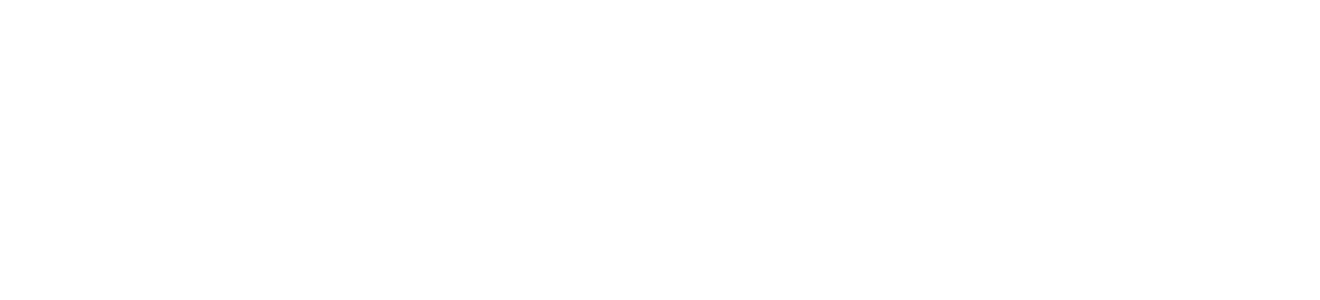
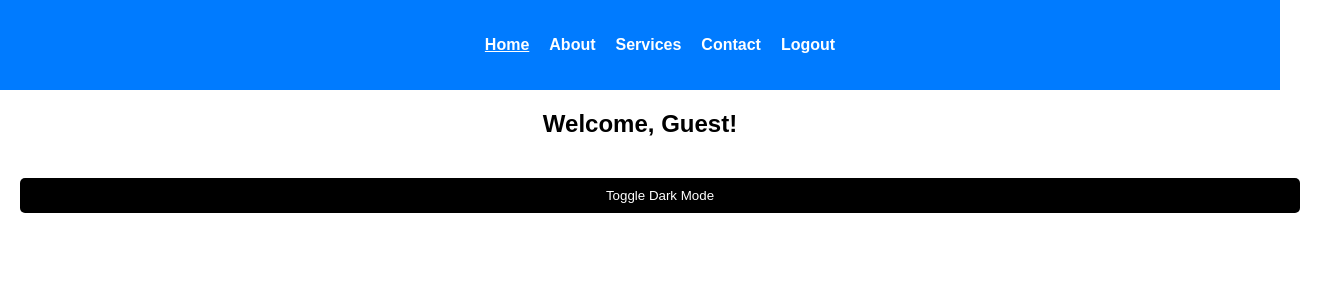
Before and after one commit to jariusismyname/ticketing_system_new_latest, a React (Create React App) app in the folder frontend/: page /home in a window 1280 px wide. Before the commit this address had no page. Shown: the top 300 px of the page, 1320 px wide, since content can reach past the window. Built offline with nearby package versions, Linux system fonts and the light colour scheme.

Commit message:
may home na bro

```diff
--- a/frontend/src/App.js
+++ b/frontend/src/App.js
@@ -1,6 +1,7 @@
 import { Routes, Route } from "react-router-dom";
 import Login from "./pages/Login";
 import Register from "./pages/Register";
+import Home from "./pages/Home";
 import { ToastContainer } from "react-toastify";
 import "./App.css";
 
@@ -10,6 +11,7 @@
       <ToastContainer />
       <Routes>
         <Route path="/" element={<Login />} />
+        <Route path="/home" element={<Home />} />
         <Route path="/login" element={<Login />} />
         <Route path="/register" element={<Register />} />
       </Routes>
--- /dev/null
+++ b/frontend/src/pages/Home.css
@@ -0,0 +1,61 @@
+body {
+    font-family: Arial, sans-serif;
+    margin: 0;
+    padding: 0;
+    text-align: center;
+    transition: background 0.3s;
+  }
+
+  header {
+    background: #007bff;
+    padding: 20px;
+    color: white;
+  }
+
+  nav ul {
+    display: flex;
+    justify-content: center;
+    list-style: none;
+    gap: 20px;
+  }
+
+  nav ul li a {
+    text-decoration: none;
+    color: white;
+    font-weight: bold;
+  }
+
+  .nav-link.active {
+    text-decoration: underline;
+  }
+
+  #scrollToTop {
+    display: none;
+    position: fixed;
+    bottom: 20px;
+    right: 20px;
+    background: #007bff;
+    color: white;
+    padding: 10px;
+    border: none;
+    cursor: pointer;
+    border-radius: 5px;
+  }
+
+  #scrollToTop.show {
+    display: block;
+  }
+
+  #darkMode {
+    margin: 20px;
+    padding: 10px;
+    background: black;
+    color: white;
+    border: none;
+    cursor: pointer;
+  }
+
+  .dark-mode {
+    background: #333;
+    color: white;
+  }
--- a/frontend/src/pages/Home.html
+++ /dev/null
@@ -1,29 +0,0 @@
-<!DOCTYPE html>
-<html lang="en">
-<head>
-    <meta charset="UTF-8">
-    <meta name="viewport" content="width=device-width, initial-scale=1.0">
-    <title>Home Page</title>
-    <link rel="stylesheet" href="style.css">
-</head>
-<body>
-
-<header>
-    <nav>
-        <ul>
-            <li><a href="#" class="nav-link active">Home</a></li>
-            <li><a href="#" class="nav-link">About</a></li>
-            <li><a href="#" class="nav-link">Services</a></li>
-            <li><a href="#" class="nav-link">Contact</a></li>
-        </ul>
-    </nav>
-</header>
-
-<section>
-    <h1 id="welcomeMsg"></h1>
-    <button id="scrollToTop">⬆ Scroll to Top</button>
-</section>
-
-<script src="home.js"></script>
-</body>
-</html>
--- a/frontend/src/pages/Home.js
+++ b/frontend/src/pages/Home.js
@@ -1,34 +1,101 @@
-document.addEventListener("DOMContentLoaded", () => {
-    console.log("Welcome to the Home Page!");
+import React, { useEffect, useState } from "react";
+import "./Home.css";
+import { useNavigate } from "react-router-dom"; // For redirection
 
-    // Navbar Active Link Highlight
-    const navLinks = document.querySelectorAll(".nav-link");
-    navLinks.forEach(link => {
-        link.addEventListener("click", () => {
-            navLinks.forEach(l => l.classList.remove("active"));
-            link.classList.add("active");
-        });
-    });
+const Home = () => {
+  const navigate = useNavigate();
+  const [username, setUsername] = useState("Guest");
+
+  useEffect(() => {
+    const storedUsername = localStorage.getItem("username");
+    if (storedUsername) {
+      setUsername(storedUsername);
+    }
 
     // Scroll to Top Button
+    window.addEventListener("scroll", handleScroll);
+
+    // Auto Logout after 1 Hour
+    const logoutTimer = setTimeout(() => {
+      localStorage.removeItem("username");
+      alert("Session Expired! Please Login Again.");
+      navigate("/login");
+    }, 3600000); // 1 hour
+
+    return () => {
+      window.removeEventListener("scroll", handleScroll);
+      clearTimeout(logoutTimer);
+    };
+  }, [navigate]);
+
+  // Scroll Event for Button Visibility
+  const handleScroll = () => {
     const scrollBtn = document.querySelector("#scrollToTop");
-    window.addEventListener("scroll", () => {
     if (window.scrollY > 300) {
       scrollBtn.classList.add("show");
     } else {
       scrollBtn.classList.remove("show");
     }
-    });
+  };
 
-    scrollBtn.addEventListener("click", () => {
+  // Scroll to Top Function
+  const scrollToTop = () => {
     window.scrollTo({
       top: 0,
-            behavior: "smooth"
+      behavior: "smooth",
     });
-    });
+  };
 
-    // Dynamic Welcome Message
-    const welcomeMsg = document.querySelector("#welcomeMsg");
-    const username = "Guest"; // You can set the username dynamically
-    welcomeMsg.textContent = `Welcome, ${username}!`;
-});
+  // Dark Mode Toggle
+  const toggleDarkMode = () => {
+    document.body.classList.toggle("dark-mode");
+  };
+
+  return (
+    <div className="home">
+      <header>
+        <nav>
+          <ul>
+            <li>
+              <a href="#" className="nav-link active">
+                Home
+              </a>
+            </li>
+            <li>
+              <a href="#" className="nav-link">
+                About
+              </a>
+            </li>
+            <li>
+              <a href="#" className="nav-link">
+                Services
+              </a>
+            </li>
+            <li>
+              <a href="#" className="nav-link">
+                Contact
+              </a>
+            </li>
+            <li>
+              <a href="/login" className="nav-link">
+                Logout
+              </a>
+            </li>
+          </ul>
+        </nav>
+      </header>
+
+      <section>
+        <h1>Welcome, {username}!</h1>
+        <button id="scrollToTop" onClick={scrollToTop}>
+          ⬆ Scroll to Top
+        </button>
+        <button onClick={toggleDarkMode} id="darkMode">
+          Toggle Dark Mode
+        </button>
+      </section>
+    </div>
+  );
+};
+
+export default Home;
--- a/frontend/src/pages/style.css
+++ /dev/null
@@ -1,41 +0,0 @@
-body {
-    font-family: Arial, sans-serif;
-    margin: 0;
-    padding: 0;
-}
-
-nav ul {
-    display: flex;
-    gap: 20px;
-    list-style: none;
-    background: #333;
-    padding: 10px;
-    justify-content: center;
-}
-
-nav a {
-    color: white;
-    text-decoration: none;
-    padding: 10px;
-}
-
-nav a.active {
-    background: #f39c12;
-    border-radius: 5px;
-}
-
-#scrollToTop {
-    display: none;
-    position: fixed;
-    bottom: 20px;
-    right: 20px;
-    padding: 10px 20px;
-    background: #f39c12;
-    border: none;
-    cursor: pointer;
-    border-radius: 5px;
-}
-
-#scrollToTop.show {
-    display: block;
-}
```
Lines whose indentation alone changed are shown as unchanged.
